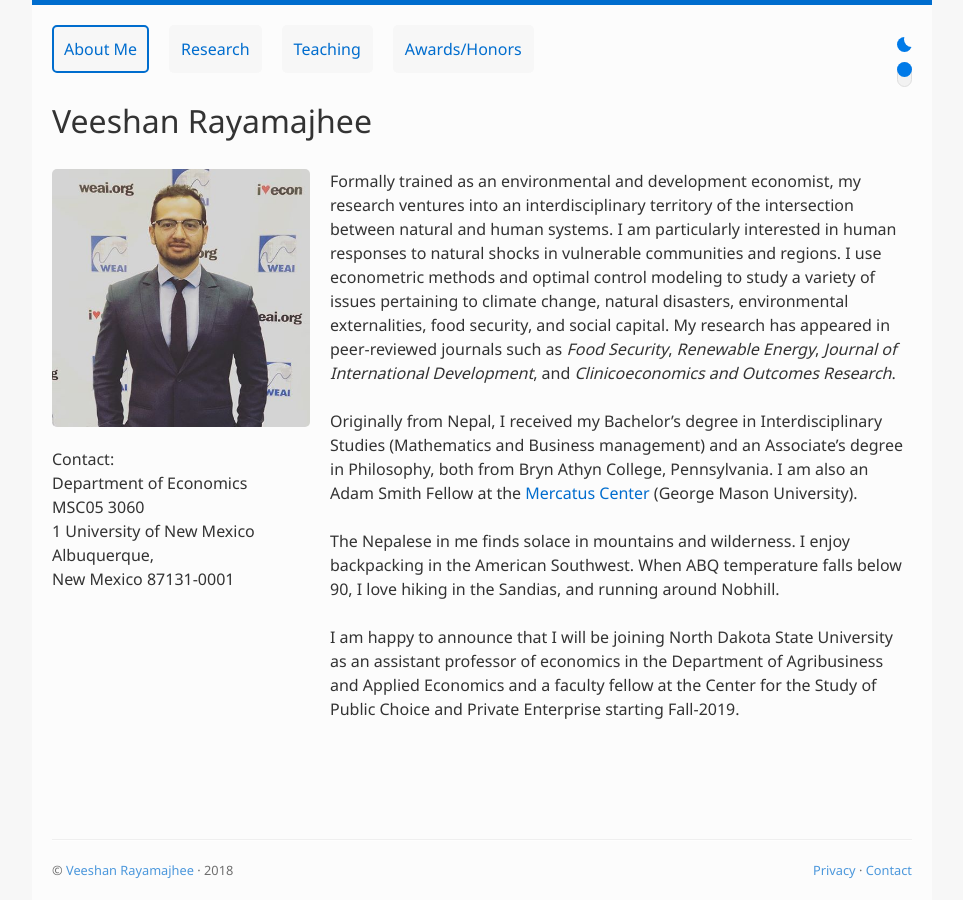
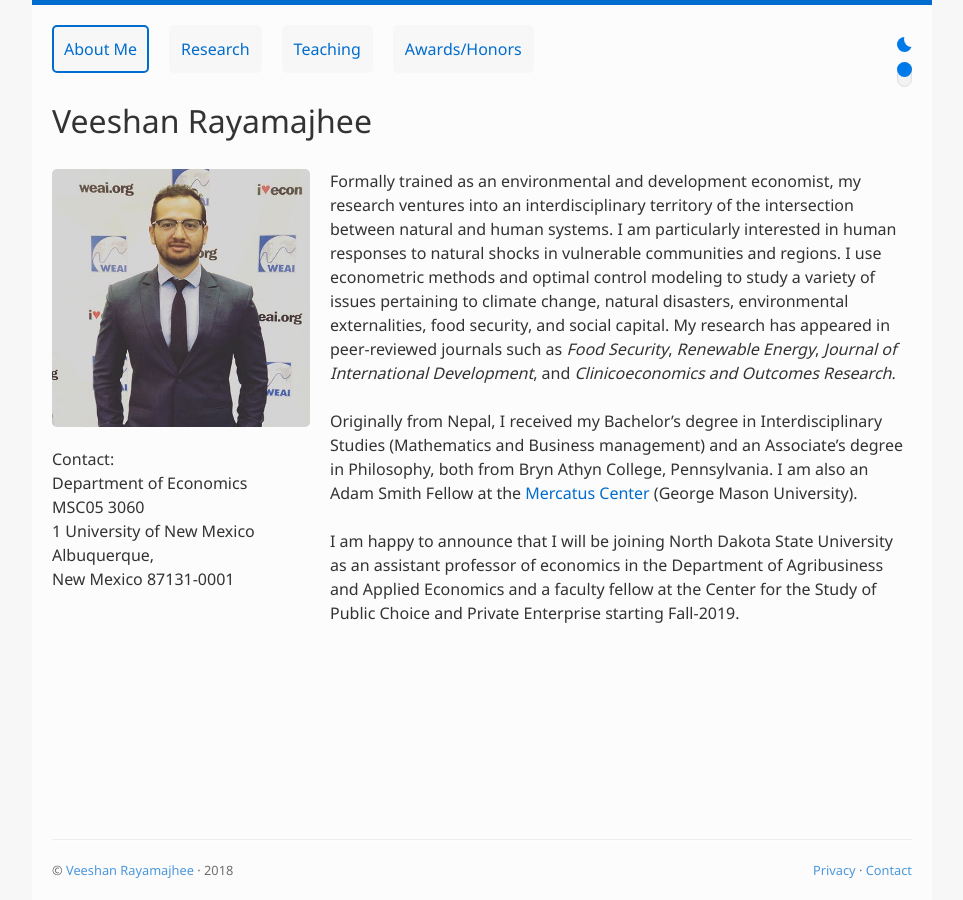
Before and after one commit to veeshanr/veeshanr.github.io, a Jekyll site: the page built from pages/about.md, in a window 1280 px wide. Shown: the whole page, without its empty margins (158-1121 px from the left). Built offline with Jekyll 4.4.1, drawn with Linux system fonts in a browser that asks for light colours.

Commit message:
Update about.md

```diff
--- a/pages/about.md
+++ b/pages/about.md
@@ -9,8 +9,6 @@ Formally trained as an environmental and development economist, my research vent
 
 Originally from Nepal, I received my Bachelor's degree in Interdisciplinary Studies (Mathematics and Business management) and an Associate's degree in Philosophy, both from Bryn Athyn College, Pennsylvania. I am also an Adam Smith Fellow at the [Mercatus Center] [1] (George Mason University).
 
-The Nepalese in me finds solace in mountains and wilderness. I enjoy backpacking in the American Southwest. When ABQ temperature falls below 90, I love hiking in the Sandias, and running around Nobhill.
-
 I am happy to announce that I will be joining North Dakota State University as an assistant professor of economics in the Department of Agribusiness and Applied Economics and a faculty fellow at the Center for the Study of Public Choice and Private Enterprise starting Fall-2019.
 
 [1]: https://asp.mercatus.org/people/veeshan-rayamajhee
```
